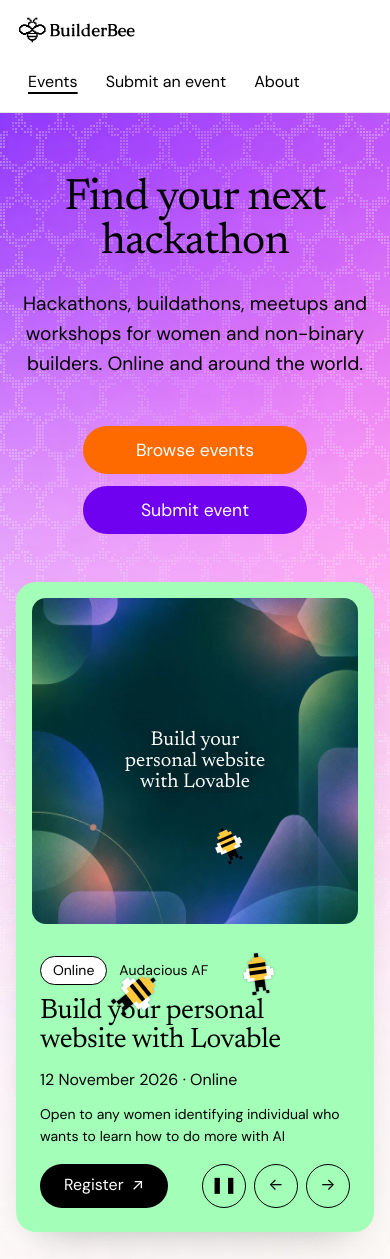
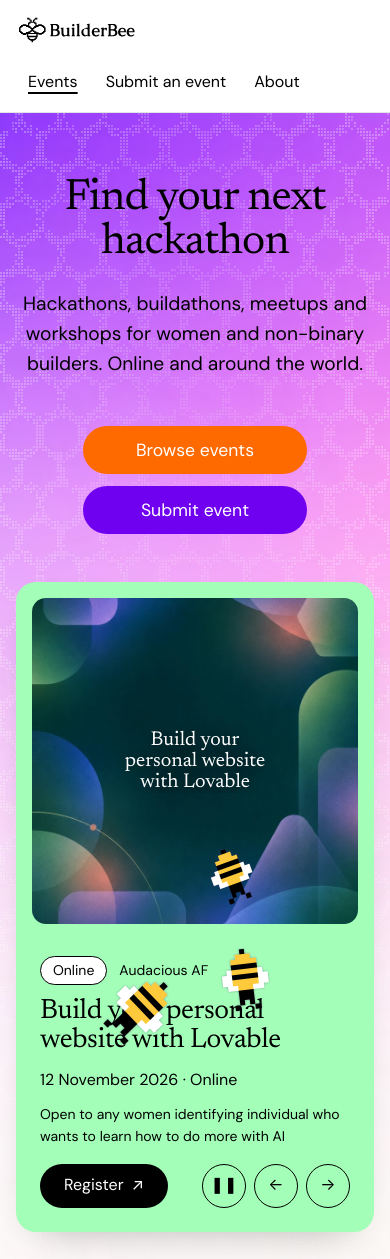
Before and after one commit to IrinaCsapo/builder-bee-calendar, a React (Vite) app: page / in a window 390 px wide. Shown: the top 1259 px of the page. Built offline with nearby package versions, Linux system fonts and the light colour scheme.

Commit message:
Bigger bees: 104x96 / 88x82 / 78x72 on desktop, 78x72 down to 59x54 on phones
Co-Authored-By: Claude Opus 5.5 <noreply@anthropic.com>

```diff
--- a/src/components/FlyingBee/FlyingBee.css
+++ b/src/components/FlyingBee/FlyingBee.css
@@ -4,13 +4,13 @@
   left: 0;
   top: 0;
   z-index: 3;                  /* above the headline, buttons and featured card */
-  width: calc(65px * var(--bee-scale, 1));   /* 13 pixels × 5px */
-  height: calc(60px * var(--bee-scale, 1));  /* 12 pixels × 5px */
+  width: calc(104px * var(--bee-scale, 1));  /* 13 pixels × 8px */
+  height: calc(96px * var(--bee-scale, 1));  /* 12 pixels × 8px */
   pointer-events: none;
   will-change: transform;
   display: grid;
 }
-@media (max-width: 40rem) { .flying-bee { width: calc(52px * var(--bee-scale, 1)); height: calc(48px * var(--bee-scale, 1)); } } /* 4px pixels on phones */
+@media (max-width: 40rem) { .flying-bee { width: calc(78px * var(--bee-scale, 1)); height: calc(72px * var(--bee-scale, 1)); } } /* 6px pixels on phones */
 /* A faint soft outline keeps the white wings visible on the pale parts of the gradient */
 .flying-bee__frame { grid-area: 1 / 1; width: 100%; height: 100%; filter: drop-shadow(0 0 1px rgba(80, 40, 120, 0.45)); }
 /* Fast wing flutter: alternate the two frames */
--- a/src/components/FlyingBee/FlyingBee.tsx
+++ b/src/components/FlyingBee/FlyingBee.tsx
@@ -47,7 +47,7 @@ function Sprite({ rows, className }: { rows: string[]; className: string }) {
 interface FlyingBeeProps {
   /** Where it starts (and rests with reduced motion), as fractions of the hero */
   start?: { x: number; y: number };
-  /** Size multiplier (1 = 65×60px on desktop) */
+  /** Size multiplier (1 = 104×96px on desktop) */
   scale?: number;
   /** Speed multiplier */
   speed?: number;
@@ -68,7 +68,7 @@ export function FlyingBee({ start: startAt = { x: 0.15, y: 0.2 }, scale = 1, spe
 
     const reduced = window.matchMedia('(prefers-reduced-motion: reduce)');
     let W = stage.clientWidth, H = stage.clientHeight;
-    const margin = 60;                       // keeps the (now bigger) bee fully inside the hero
+    const margin = 90;                       // keeps the big bee fully inside the hero
     const rand = (a: number, b: number) => a + Math.random() * (b - a);
     const newTarget = () => ({ x: rand(margin, W - margin), y: rand(margin, H * 0.85) });
 
```
